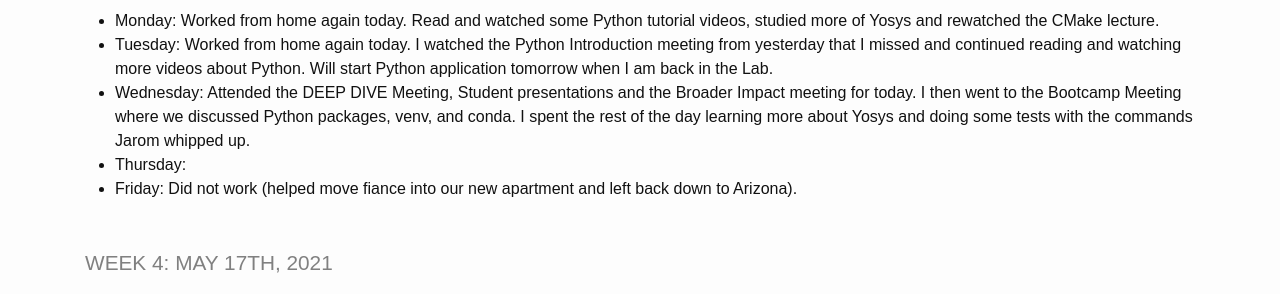
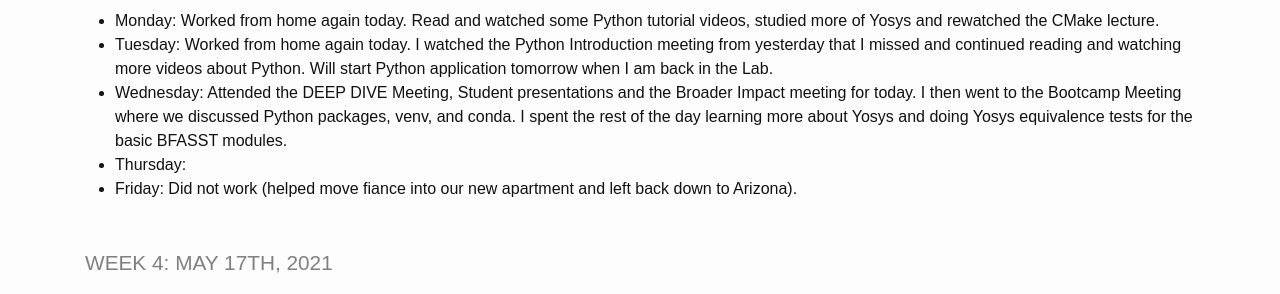
Before and after one commit to TheDHCreator/thedhcreator.github.io, a Jekyll site: the page built from _pages/log.md, in a window 1280 px wide and 900 px high, scrolled down 857 px. Shown: the part 176-470 px from the top of the window. Built offline with Jekyll 4.4.1, drawn with Linux system fonts in a browser that asks for light colours.

Commit message:
more yosys testing

```diff
--- a/_pages/log.md
+++ b/_pages/log.md
@@ -23,7 +23,7 @@ title: IMMERSE Log
 
 * **Monday**: Worked from home again today. Read and watched some Python tutorial videos, studied more of Yosys and rewatched the CMake lecture.
 * **Tuesday**: Worked from home again today. I watched the Python Introduction meeting from yesterday that I missed and continued reading and watching more videos about Python. Will start Python application tomorrow when I am back in the Lab.
-* **Wednesday**: Attended the DEEP DIVE Meeting, Student presentations and the Broader Impact meeting for today. I then went to the Bootcamp Meeting where we discussed Python packages, venv, and conda. I spent the rest of the day learning more about Yosys and doing some tests with the commands Jarom whipped up.
+* **Wednesday**: Attended the DEEP DIVE Meeting, Student presentations and the Broader Impact meeting for today. I then went to the Bootcamp Meeting where we discussed Python packages, venv, and conda. I spent the rest of the day learning more about Yosys and doing Yosys equivalence tests for the basic BFASST modules.
 * **Thursday**:
 * **Friday**: Did not work (helped move fiance into our new apartment and left back down to Arizona).
 
```
